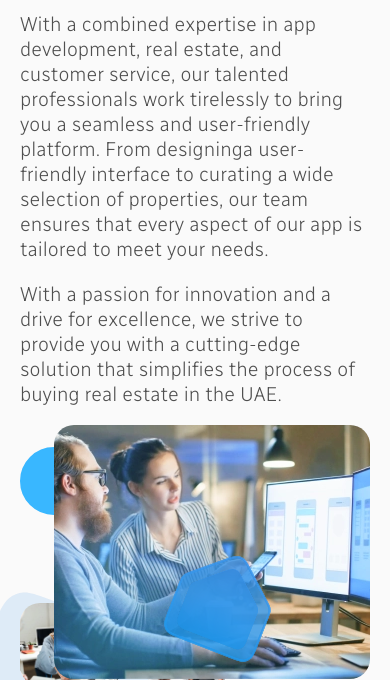
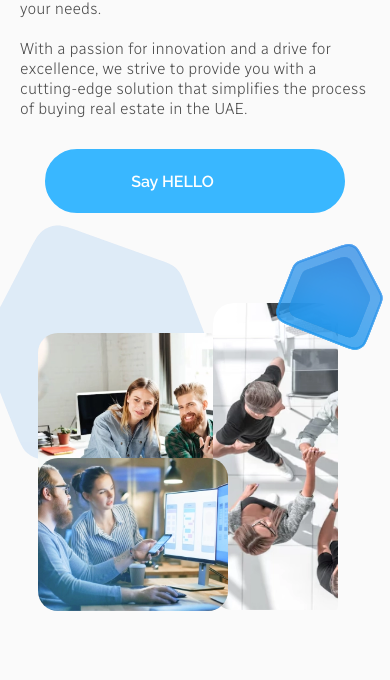
Before and after one commit to teplokroven/dz-pinagora, a plain HTML site: page index.html in a window 390 px wide. Shown: the part 1083-1763 px from the top of the page. Drawn offline with Linux system fonts and the light colour scheme.

Commit message:
завершение секции aboutUs

```diff
--- a/index.html
+++ b/index.html
@@ -55,15 +55,20 @@
             </h2>
 
             <p class="aboutUs-content__text text">
-              We are a team of dedicated developers who are committed to creating the ultimate real estate buying experience for you.
+              We are a team of dedicated developers who are committed to creating the ultimate real estate buying
+              experience for you.
             </p>
 
             <p class="aboutUs-content__text text">
-              With a combined expertise in app development, real estate, and customer service, our talented professionals work tirelessly to bring you a seamless and user-friendly platform. From designinga user-friendly interface to curating a wide selection of properties, our team ensures that every aspect of our app is tailored to meet your needs.
+              With a combined expertise in app development, real estate, and customer service, our talented
+              professionals work tirelessly to bring you a seamless and user-friendly platform. From designinga
+              user-friendly interface to curating a wide selection of properties, our team ensures that every aspect of
+              our app is tailored to meet your needs.
             </p>
 
             <p class="aboutUs-content__text text">
-              With a passion for innovation and a drive for excellence, we strive to provide you with a cutting-edge solution that simplifies the process of buying real estate in the UAE.
+              With a passion for innovation and a drive for excellence, we strive to provide you with a cutting-edge
+              solution that simplifies the process of buying real estate in the UAE.
             </p>
 
             <button class="aboutUs-content__btn btn-reset">
@@ -83,12 +88,45 @@
             </div>
 
             <div class="aboutUs-images__image aboutUs-image">
-              <img class="aboutUs-image__item" src="./images/aboutUs-images-mid.webp" alt="Office's people">
+              <img class="aboutUs-image__item aboutUs-image__item--hidden" src="./images/aboutUs-images-mid.webp"
+                alt="Office's people">
             </div>
 
             <div class="aboutUs-images__image aboutUs-image">
               <img class="aboutUs-image__item" src="./images/aboutUs-images-right.webp" alt="Office's people">
             </div>
+
+          </div>
+
+        </div>
+      </div>
+    </section>
+
+    <section class="section">
+      <div class="container">
+        <div class="aboutProject">
+
+          <h2 class="aboutProject__title title">
+            About <span>Pinagora</span>
+          </h2>
+
+          <div class="aboutProject__cards aboutProject-cards">
+
+            <div class="aboutProject-cards__card"></div>
+            <div class="aboutProject-cards__card aboutProject-card">
+
+              <h3 class="aboutProject-card__subtitle subtitle">
+                Wide selection of properties
+              </h3>
+
+              <div class="aboutProject-card__img">
+
+              </div>
+
+            </div>
+            <div class="aboutProject-cards__card"></div>
+            <div class="aboutProject-cards__text"></div>
+            <div class="aboutProject-cards__card"></div>
 
           </div>
 
--- a/scss/_interface.scss
+++ b/scss/_interface.scss
@@ -31,6 +31,7 @@
 
 .subtitle {
   margin: 0;
+  margin-bottom: 10px;
   font-weight: 500;
   font-size: 38px;
   line-height: 113%;
--- a/scss/_media.scss
+++ b/scss/_media.scss
@@ -1,4 +1,31 @@
-@media (max-width: 1200px) {
+@media (max-width: 1600px) {
+
+  .aboutUs {
+
+    &-images {
+      justify-content: center;
+      flex-wrap: wrap;
+
+      &::before {
+        top: -110px;
+      }
+
+      &::after {
+        top: 270px;
+      }
+    }
+
+    &-image {
+
+      &:last-child {
+        right: -40px;
+        width: 240px;
+      }
+    }
+  }
+}
+
+@media (max-width: 1230px) {
 
   .hero {
 
@@ -8,6 +35,17 @@
 
     &__text {
       font-size: 40px;
+    }
+  }
+
+  .aboutUs {
+
+    &-content {
+      max-width: 520px;
+    }
+
+    &-images {
+      margin-right: 50px;
     }
   }
 }
@@ -36,11 +74,58 @@
       font-size: 35px;
     }
   }
+
+  .aboutUs {
+    justify-content: start;
+
+    &-images {
+      margin-right: 0;
+      gap: 0;
+
+      &::after {
+        top: -75px;
+      }
+    }
+
+    &-image {
+      background-size: cover;
+
+      &:nth-child(1) {
+        position: absolute;
+        width: 245px;
+        top: 30px;
+        left: -15px;
+        z-index: -1;
+      }
+
+      &:nth-child(2) {
+        overflow: hidden;
+        margin-left: 160px;
+        width: 125px;
+        height: 320px;
+        border-radius: 20px;
+      }
+
+      &:nth-child(3) {
+        position: absolute;
+        width: 190px;
+        height: 155px;
+        left: -15px;
+        bottom: 10px;
+      }
+
+      &__item--hidden {
+        max-width: none;
+        width: 160%;
+      }
+    }
+  }
 }
 
 @media (max-width: 768px) {
 
   .section {
+    padding: 30px 0;
 
     &-hero {
       padding-top: 100px;
@@ -61,6 +146,37 @@
 
     &__text {
       font-size: 28px;
+    }
+  }
+
+  .aboutUs {
+    flex-direction: column;
+    gap: 90px;
+
+    &-content {
+      max-width: 100%;
+
+      &__title {
+        margin-bottom: 25px;
+        font-weight: 600;
+        font-size: 36px;
+      }
+
+      &__text {
+        font-size: 16px;
+
+        &:nth-last-child(2) {
+          margin-bottom: 30px;
+        }
+      }
+
+      &__btn {
+        padding-top: 10px;
+        padding-bottom: 10px;
+        margin: 0 auto;
+        min-width: 300px;
+        font-size: 16px;
+      }
     }
   }
 }
@@ -84,4 +200,19 @@
       gap: 10px;
     }
   }
+
+  .aboutUs {
+
+    &-images {
+    }
+
+    &-image {
+
+      &:nth-child(1) {
+
+        &:nth-child(2) {
+        }
+      }
+    }
+  }
 }
--- a/scss/_settings.scss
+++ b/scss/_settings.scss
@@ -22,9 +22,9 @@ body {
 }
 
 .container {
-  max-width: 1775px;
+  max-width: 1795px;
   margin: 0 auto;
-  padding: 0 10px;
+  padding: 0 20px;
 }
 
 img {
--- /dev/null
+++ b/scss/chunk/_aboutProject.scss
@@ -0,0 +1,8 @@
+@use '../vars' as *;
+
+.aboutProject {
+
+  &__title {
+    margin-bottom: 35px;
+  }
+}
--- a/scss/chunk/_aboutUs.scss
+++ b/scss/chunk/_aboutUs.scss
@@ -4,8 +4,7 @@
   display: flex;
   justify-content: space-between;
   align-items: center;
-  flex-wrap: wrap;
-  gap: 70px;
+  gap: 60px;
 
   &-content {
     max-width: 675px;
@@ -53,11 +52,6 @@
       width: 40px;
       height: 40px;
       transition: transform 1s;
-
-      &:hover {
-        animation-name: hand-shake;
-        animation-duration: 1s;
-      }
     }
   }
 
@@ -107,3 +101,8 @@
     }
   }
 }
+
+.aboutUs-content__btn:hover .aboutUs-content__icon {
+  animation-name: hand-shake;
+  animation-duration: 1s;
+}
--- a/scss/main.scss
+++ b/scss/main.scss
@@ -5,5 +5,6 @@
 @use './chunk/header';
 @use './chunk/hero';
 @use './chunk/aboutUs';
+@use './chunk/aboutProject';
 @use './chunk/footer';
 @use './media';
```
Also changed, not shown: css/main.css, 1 other file.
